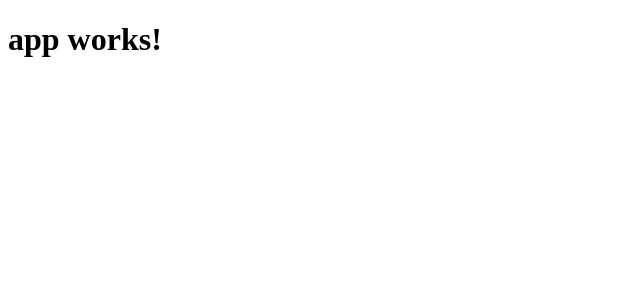
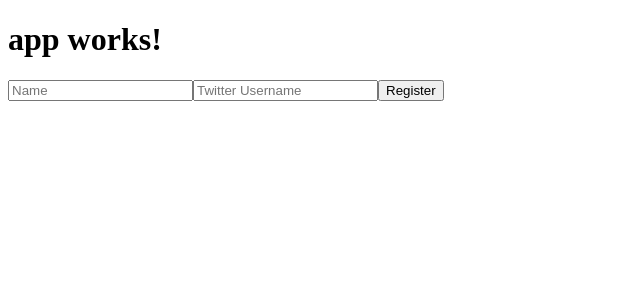
Before and after one commit to Joranhezon/Startae-Twitter-Example, an Angular app: page /register-user in a window 1280 px wide. Before the commit this address led to /. Shown: the top 300 px of the page, without its empty margins (0-640 px from the left). Built offline with nearby package versions, Linux system fonts and the light colour scheme.

Commit message:
Creating register user page and making simple integration between html and ts.

```diff
--- a/src/app/app.router.ts
+++ b/src/app/app.router.ts
@@ -3,10 +3,12 @@ import { Routes, RouterModule } from '@angular/router';
 
 import { AppComponent } from './app.component';
 import { HomePageComponent} from '../pages/home/home-page.component';
+import { RegisterUserComponent } from '../pages/user/registerUser/register-user.component';
 
 export const router: Routes = [
   { path: '', redirectTo:'home', pathMatch: 'full' },
-  { path: 'home', component: HomePageComponent}
+  { path: 'home', component: HomePageComponent },
+  { path: 'register-user', component: RegisterUserComponent }
 ];
 
 export const routes: ModuleWithProviders = RouterModule.forRoot(router);
--- /dev/null
+++ b/src/pages/user/registerUser/register-user.component.html
@@ -0,0 +1,10 @@
+<form [formGroup]="registerUserForm" (ngSubmit)="submitForm(registerUserForm.value)">
+  <!-- Input used to register a name for a new user -->
+  <input type="text" placeholder="Name" [formControl]="registerUserForm.controls['name']">
+
+  <!-- Input used to register a twitter username for a new user -->
+  <input type="text" placeholder="Twitter Username" [formControl]="registerUserForm.controls['twitter_username']">
+
+  <!-- Button used to submit the form value to backend application -->
+  <button>Register</button>
+</form>
--- /dev/null
+++ b/src/pages/user/registerUser/register-user.component.ts
@@ -0,0 +1,22 @@
+import { Component } from '@angular/core';
+import { FormBuilder, FormGroup, Validators } from '@angular/forms';
+
+@Component({
+  templateUrl:'register-user.component.html'
+})
+
+export class RegisterUserComponent {
+  registerUserForm: FormGroup;
+
+  //Responsive form used to register a new user
+  constructor(private formBuilder: FormBuilder) {
+    this.registerUserForm = formBuilder.group({
+      'name': [null, Validators.required],
+      'twitter_username': [null, Validators.required]
+    });
+  }
+
+  submitForm(value: any):void {
+    console.log(this.registerUserForm.value);
+  }
+}
```
Also changed, not shown: src/app/app.module.ts (+5 -2 lines), src/pages/user/registerUser/register-user.component.scss (added).
